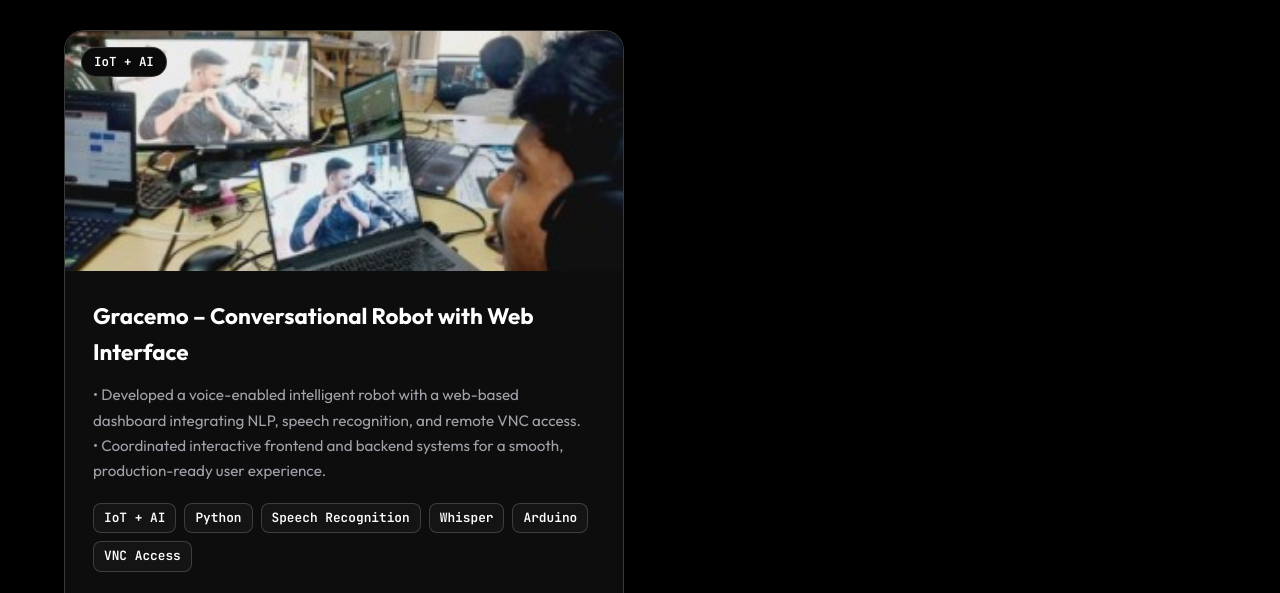
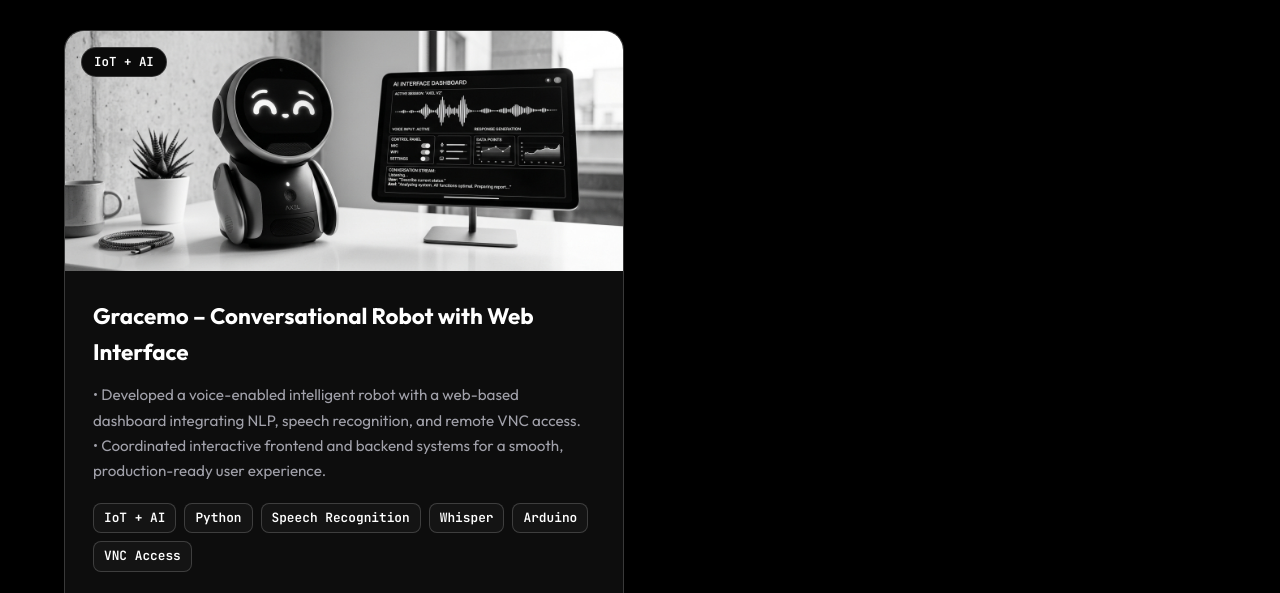
Before and after one commit to john-allson/john-allson, a plain HTML site: page index.html in a window 1280 px wide. Shown: the part 6659-7252 px from the top of the page. Drawn offline with Linux system fonts and the light colour scheme.

Commit message:
feat: upgrade Gracemo robot image to modern high-resolution preview

```diff
--- a/index.html
+++ b/index.html
@@ -600,7 +600,7 @@
           <!-- Project 3: Gracemo Robot -->
           <article class="project-card">
             <div class="project-img-wrapper">
-              <img src="assets/GracEmo.jpg" alt="Gracemo Conversational Robot with Web Interface" />
+              <img src="assets/gracemo-robot-preview.jpg" alt="Gracemo Conversational Robot with Web Interface" />
               <span class="project-badge">IoT + AI</span>
             </div>
             <div class="project-body">
```
Also changed, not shown: assets/GracEmo.jpg (deleted), assets/gracemo-robot-preview.jpg (added).
